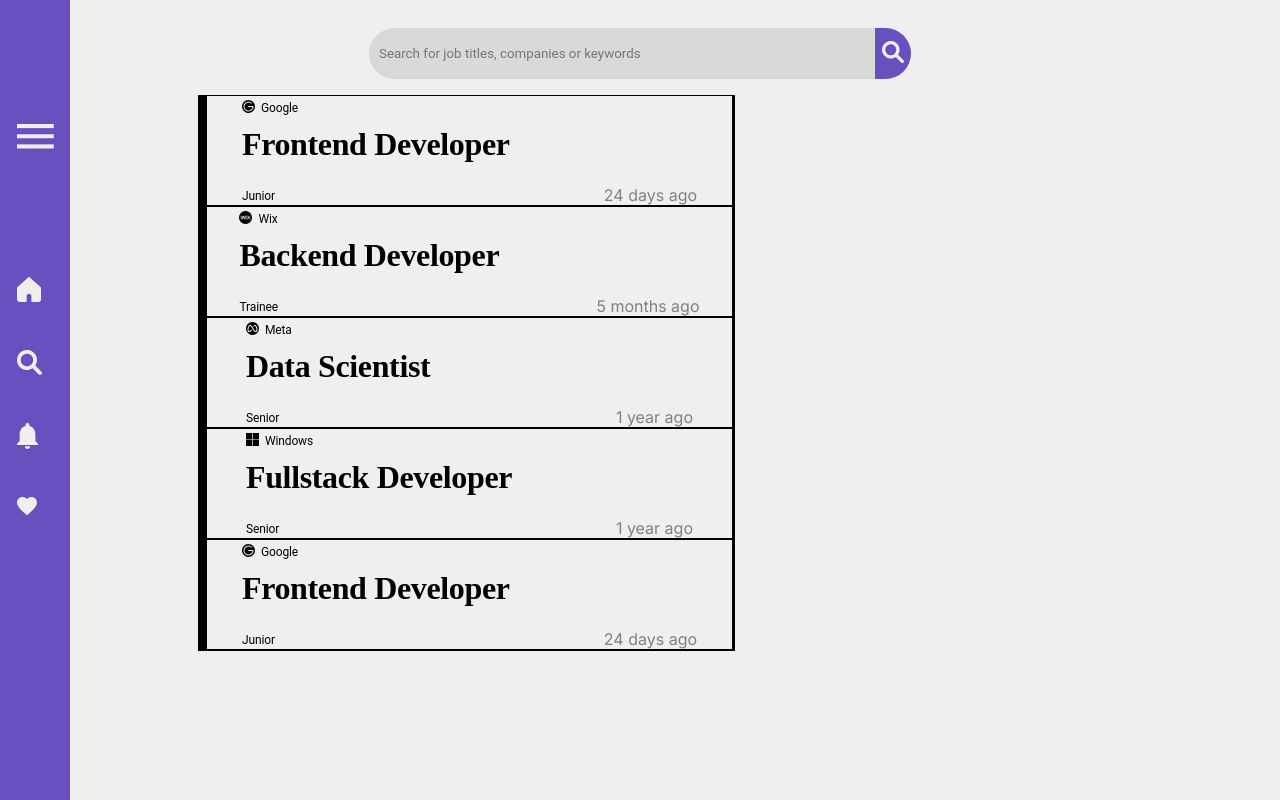
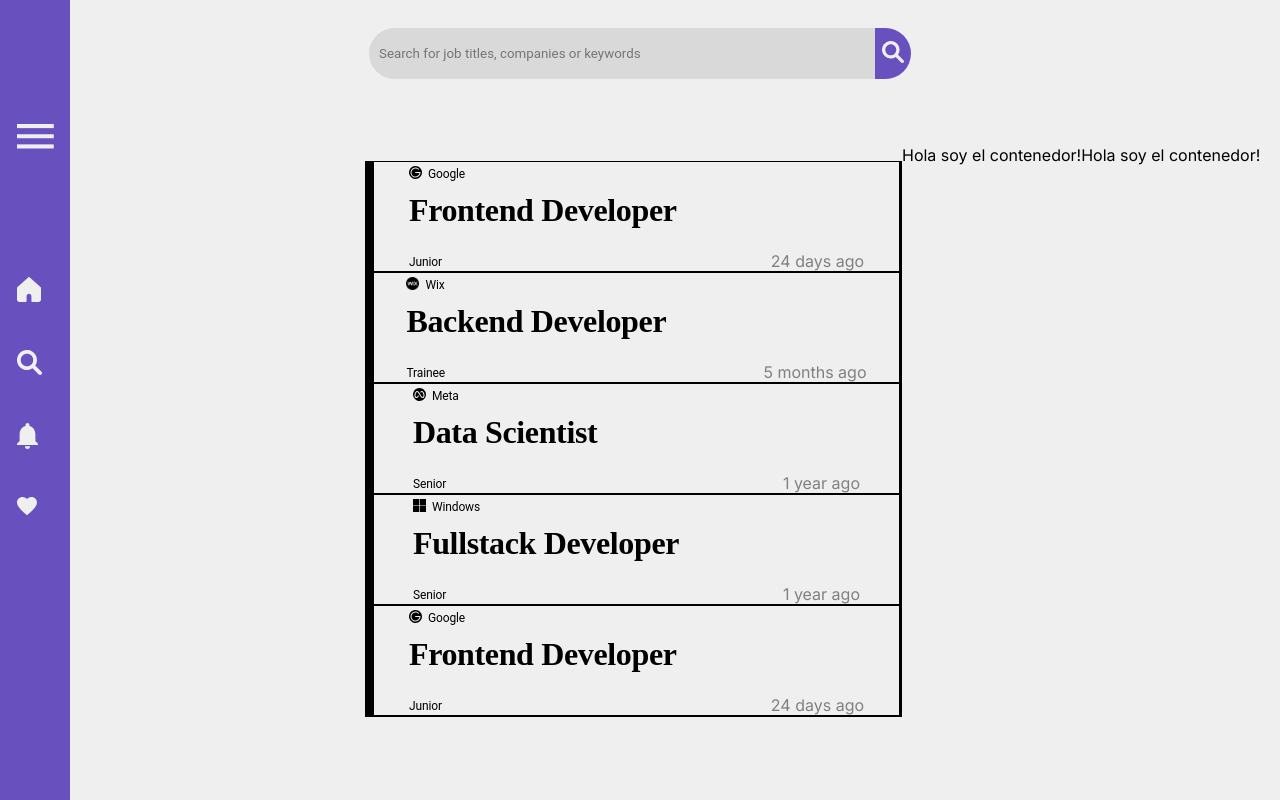
Before and after one commit to iairkap/proyecto_final, a Next.js app: page /profile/home in a window 1280 px wide. Built offline with nearby package versions, Linux system fonts and the light colour scheme.

Commit message:
chequea el repo

```diff
--- a/src/app/profile/home/homePage.module.css
+++ b/src/app/profile/home/homePage.module.css
@@ -1,6 +1,12 @@
+.globalContainer {
+  display: flex;
+  flex-direction: column;
+}
+
 .jobsContainer {
   display: flex;
+  flex-direction: row;
+  gap: 0px;
+  margin-left: 167px;
+  margin-top: 66px;
 }
-
-.detailContainer {
-}
--- a/src/components/JobsOfferCardsComponents/JobsOfferCardsContainer/JobsOfferCardsContainer.module.css
+++ b/src/components/JobsOfferCardsComponents/JobsOfferCardsContainer/JobsOfferCardsContainer.module.css
@@ -1,6 +1,4 @@
 .Container {
   display: flex;
-  flex-direction: column;
-  gap: 39px;
   margin-left: 150px;
 }
--- a/src/components/JobsOfferDetail/JobsOfferDetail.jsx
+++ b/src/components/JobsOfferDetail/JobsOfferDetail.jsx
@@ -17,7 +17,7 @@ const JobsOfferDetail = ({ selectedJobId }) => {
   }, [selectedJobId]);
 
   if (!job) {
-    return <div></div>;
+    return <div>Hola soy el contenedor!</div>;
   }
 
   return (
--- a/src/components/JobsOfferDetail/JobsOfferDetail.module.css
+++ b/src/components/JobsOfferDetail/JobsOfferDetail.module.css
@@ -5,19 +5,29 @@
   border-left-width: 0px;
   border-right-width: 9px;
   width: 525px;
-  height: 540px;
+  height: 554px;
   display: flex;
   justify-content: space-around;
   flex-direction: column;
+  margin-top: 16px;
+  border-color: #7155d9;
 }
 
 .InfoContainer {
   display: flex;
+  flex-direction: column;
 }
 
 .image {
-  width: 20px;
-  height: 20px;
+  width: 40px;
+  height: 40px;
   margin-top: 20px;
   margin-left: 20px;
 }
+
+.CompanyNameContainer {
+  display: flex;
+  align-items: flex-end;
+  justify-content: flex-start;
+  gap: 10px;
+}
--- a/src/helpers/provisionalDB.jsx
+++ b/src/helpers/provisionalDB.jsx
@@ -10,7 +10,7 @@ const jobsTemplate = [
     seniority: "Junior",
     requires: ["React", "Redux", "CSS", "HTML"],
     description:
-      "Lorem ipsum dolor sit amet, consectetur adipiscing elit. Nulla euismod, nisl vitae aliquam ultricies, nunc nisl aliquet nunc, vitae al",
+      "Lorem ipsum dolor sit amet consectetur adipisicing elit. Minus adipisci placeat ipsam ratione maiores veritatis earum eos corporis omnis. Expedita odit ut ipsum accusantium est cupiditate iste praesentium et cumNemo maxime facere expedita aliquam, atque quam laudantium id laboriosam non, a",
     salary: 50000,
     start: "2023-05-20",
     end: "2024-01-31",
```
